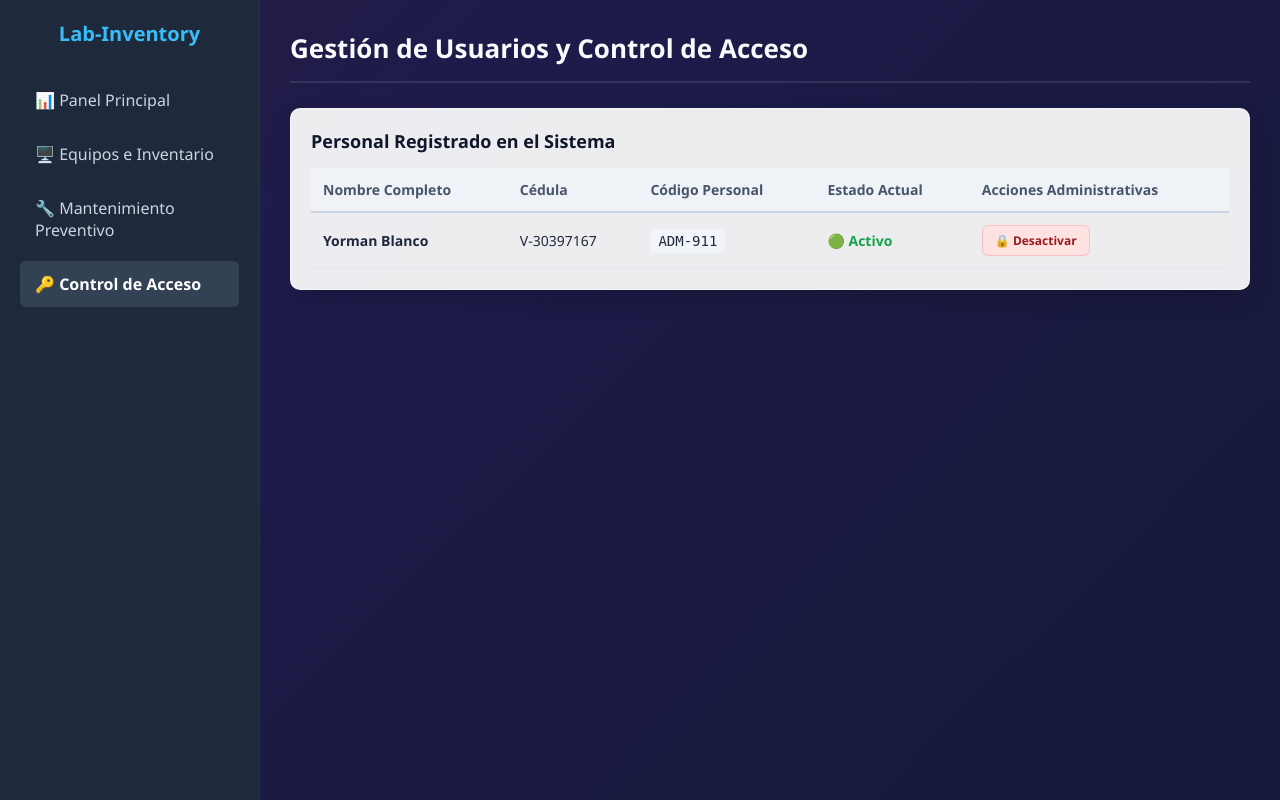
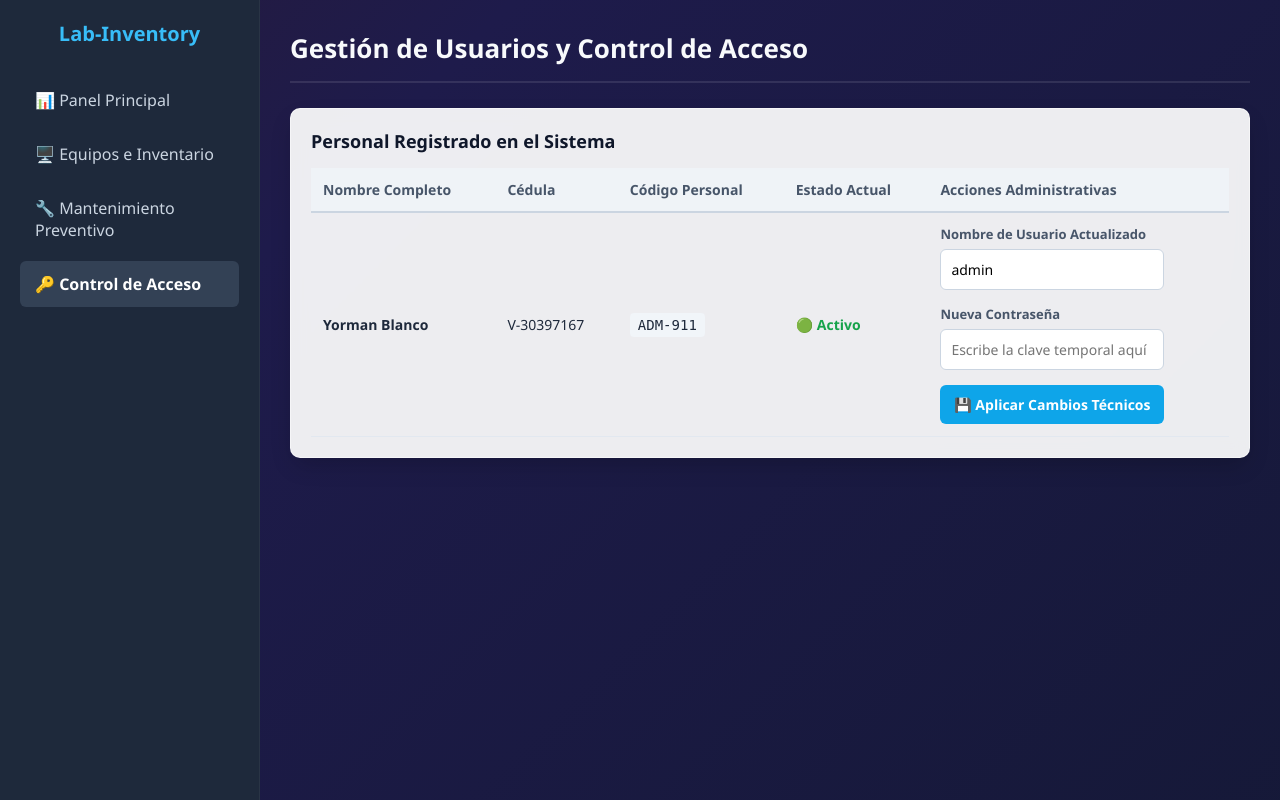
Before and after one commit to yorman30397167-gif/lab-inventory-manage, a Flask app: page /acceso in a window 1280 px wide. Run offline with Flask 3, Linux system fonts and the light colour scheme; a user stored in the database is signed in; data comes from the database, SQL or seed files in the repository; some libraries are stand-ins or nearby versions.

Commit message:
Implementar flujo de restablecimiento de contraseñas por soporte

```diff
--- a/app.py
+++ b/app.py
@@ -423,14 +423,33 @@ def editar_usuario(usuario_id):
     flash(f"Usuario {u.username} actualizado correctamente.", "success")
     return redirect(url_for('acceso'))
 
+@app.route('/acceso/editar_credenciales/<int:usuario_id>', methods=['POST'])
+def editar_credenciales(usuario_id):
+    usuario = Usuario.query.get_or_404(usuario_id)
+
+    # Actualizamos los datos
+    usuario.username = request.form.get('username')
+    usuario.password = request.form.get('password')
+    usuario.es_temporal = True  # ¡Esto es lo que activa el bloqueo temporal!
+
+    db.session.commit()
+    flash(f"Credenciales de {usuario.nombre} actualizadas. Clave temporal establecida.", "success")
+    return redirect(url_for('acceso'))
+
 @app.route('/cambiar_clave', methods=['GET', 'POST'])
 def cambiar_clave():
+    if 'usuario' not in session:
+        return redirect(url_for('login'))
+
     usuario = Usuario.query.filter_by(username=session['usuario']).first()
+
     if request.method == 'POST':
         usuario.password = request.form.get('password')
-        usuario.es_temporal = False # <--- Ya no es temporal
+        usuario.es_temporal = False  # <--- ESTO ES LO MÁS IMPORTANTE
         db.session.commit()
+        flash("Contraseña actualizada con éxito.", "success")
         return redirect(url_for('home'))
+
     return render_template('cambiar_clave.html')
 
 @app.route('/logout')
--- a/templates/acceso.html
+++ b/templates/acceso.html
@@ -148,12 +148,16 @@
                         </td>
                         <td>
                             <div style="display: flex; gap: 4px; align-items: center;">
-                                <form action="{{ url_for('cambiar_estado_usuario', usuario_id=usuario.id) }}" method="POST" style="margin:0; display:inline;">
-                                    {% if usuario.estado == "Activo" %}
-                                        <button type="submit" class="btn-toggle deactivate">🔒 Desactivar</button>
-                                    {% else %}
-                                        <button type="submit" class="btn-toggle activate">🔓 Activar</button>
-                                    {% endif %}
+                                <form action="{{ url_for('editar_credenciales', usuario_id=usuario.id) }}" method="POST">
+                                    <div class="form-group">
+                                        <label>Nombre de Usuario Actualizado</label>
+                                        <input type="text" name="username" value="{{ usuario.username }}" required>
+                                    </div>
+                                    <div class="form-group">
+                                        <label>Nueva Contraseña</label>
+                                        <input type="text" name="password" placeholder="Escribe la clave temporal aquí" required>
+                                    </div>
+                                    <button type="submit" class="btn-submit">💾 Aplicar Cambios Técnicos</button>
                                 </form>
 
                                 {% if usuario.username != session['usuario'] %}
```
Also changed, not shown: templates/cambiar_clave.html (+4 -4 lines).
